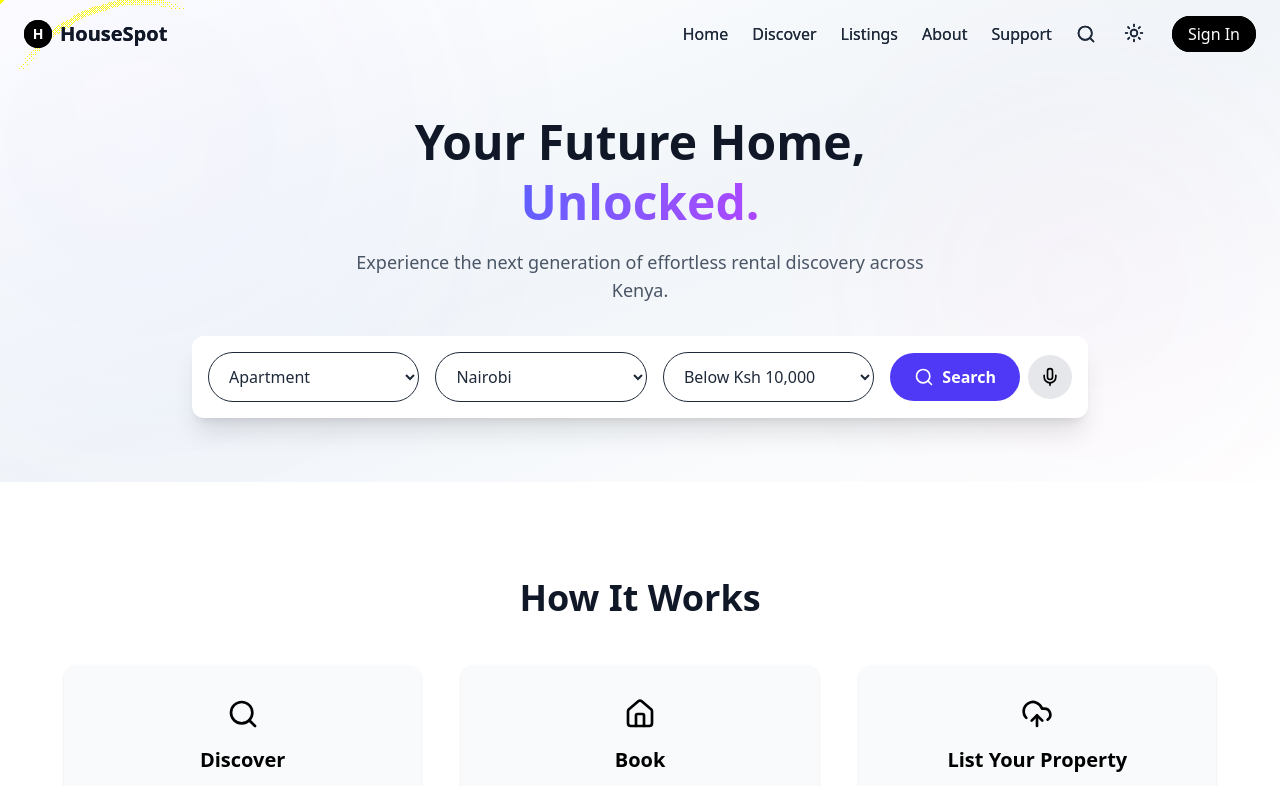
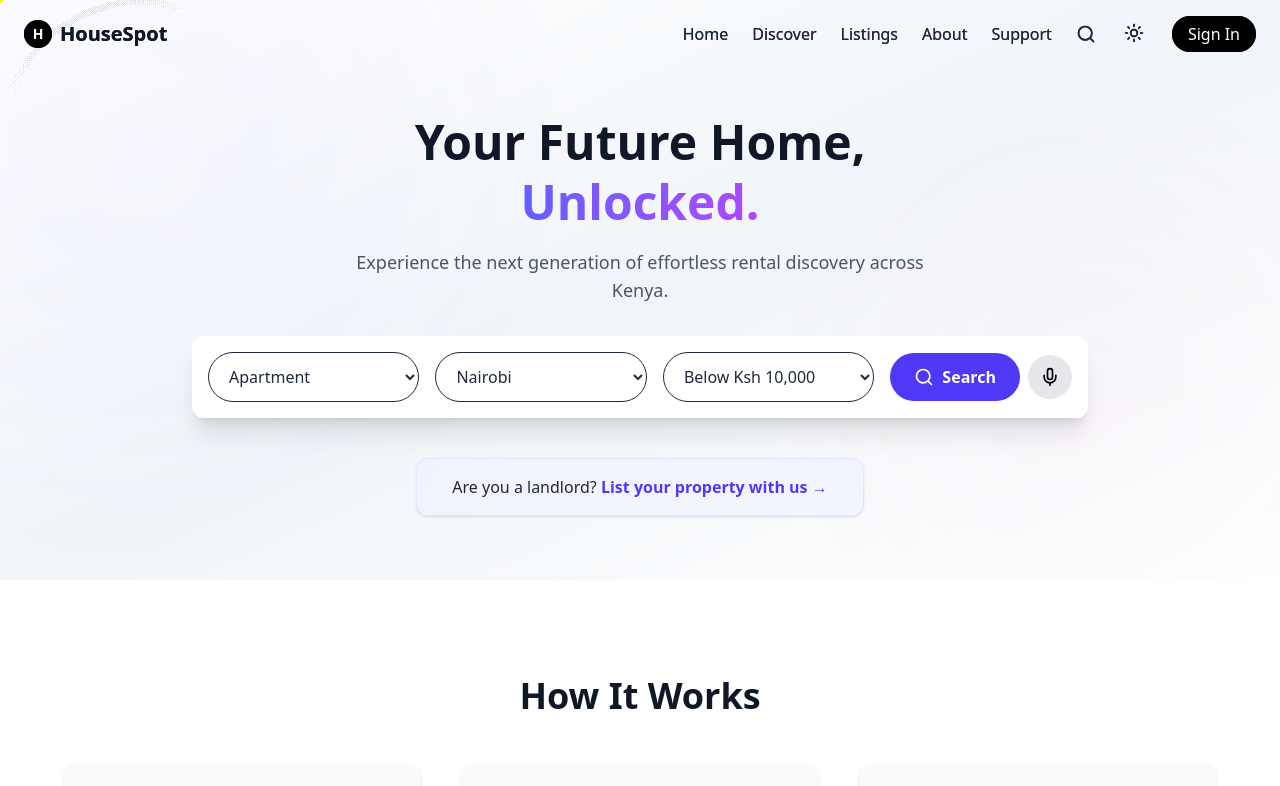
Before and after one commit to ambroseoliver/housepot, a Next.js app in the folder frontend/: page / in a window 1280 px wide. Shown: the top 786 px of the page. Built offline with nearby package versions, Linux system fonts and the light colour scheme.

Commit message:
landlord tab addition

```diff
--- a/frontend/src/app/components/Hero.tsx
+++ b/frontend/src/app/components/Hero.tsx
@@ -56,6 +56,24 @@ export default function Hero() {
             <SearchBar />
           </div>
         </motion.div>
+        <motion.div
+          className="mt-10 w-full max-w-md mx-auto"
+          initial={{ opacity: 0, y: 20 }}
+          animate={{ opacity: 1, y: 0 }}
+          transition={{ duration: 0.8, delay: 1 }}
+        >
+          <div className="relative rounded-xl border border-indigo-100 dark:border-indigo-900 bg-indigo-50/60 dark:bg-indigo-900/30 p-4 text-center shadow-sm backdrop-blur-sm hover:shadow-md transition">
+            <p className="text-sm sm:text-base text-gray-800 dark:text-gray-200">
+              <span className="font-medium">Are you a landlord?</span>{" "}
+              <a
+                href="/list-property"
+                className="text-indigo-600 dark:text-indigo-400 font-semibold underline underline-offset-2 hover:text-indigo-700 dark:hover:text-indigo-300 transition"
+              >
+                List your property with us →
+              </a>
+            </p>
+          </div>
+        </motion.div>
       </div>
     </section>
   );
```
